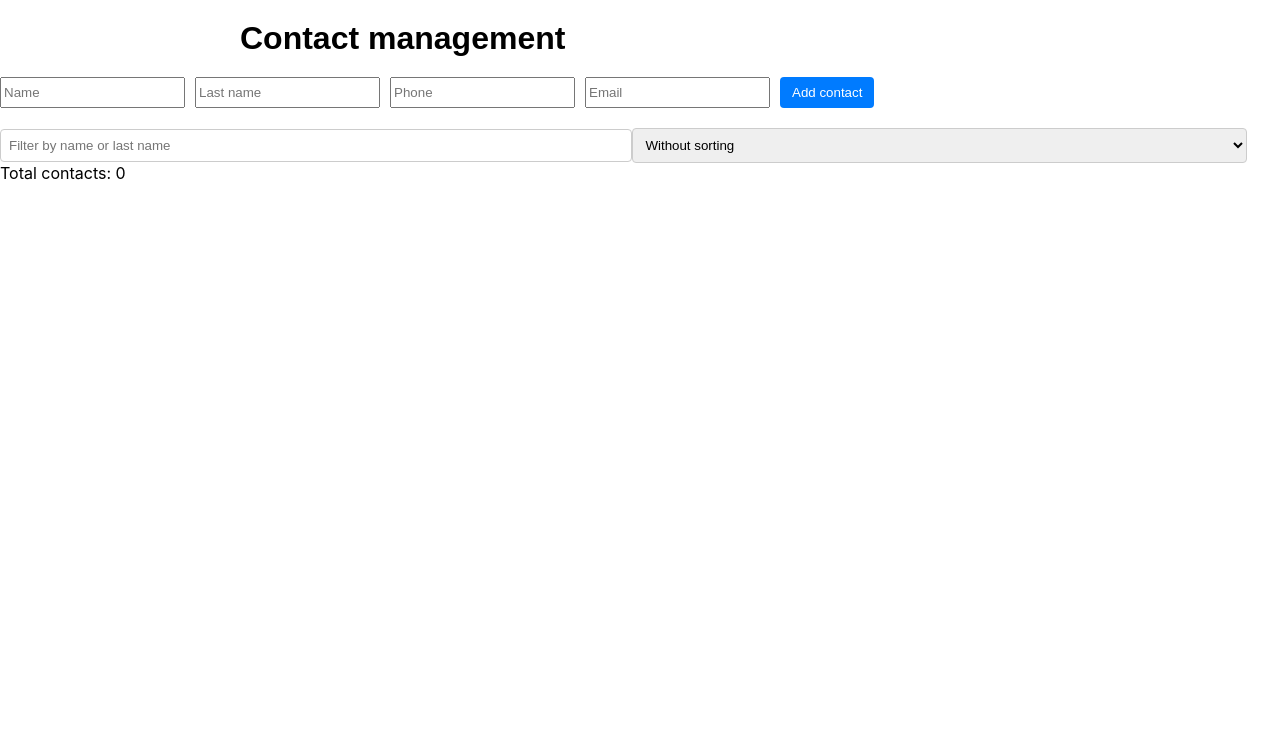
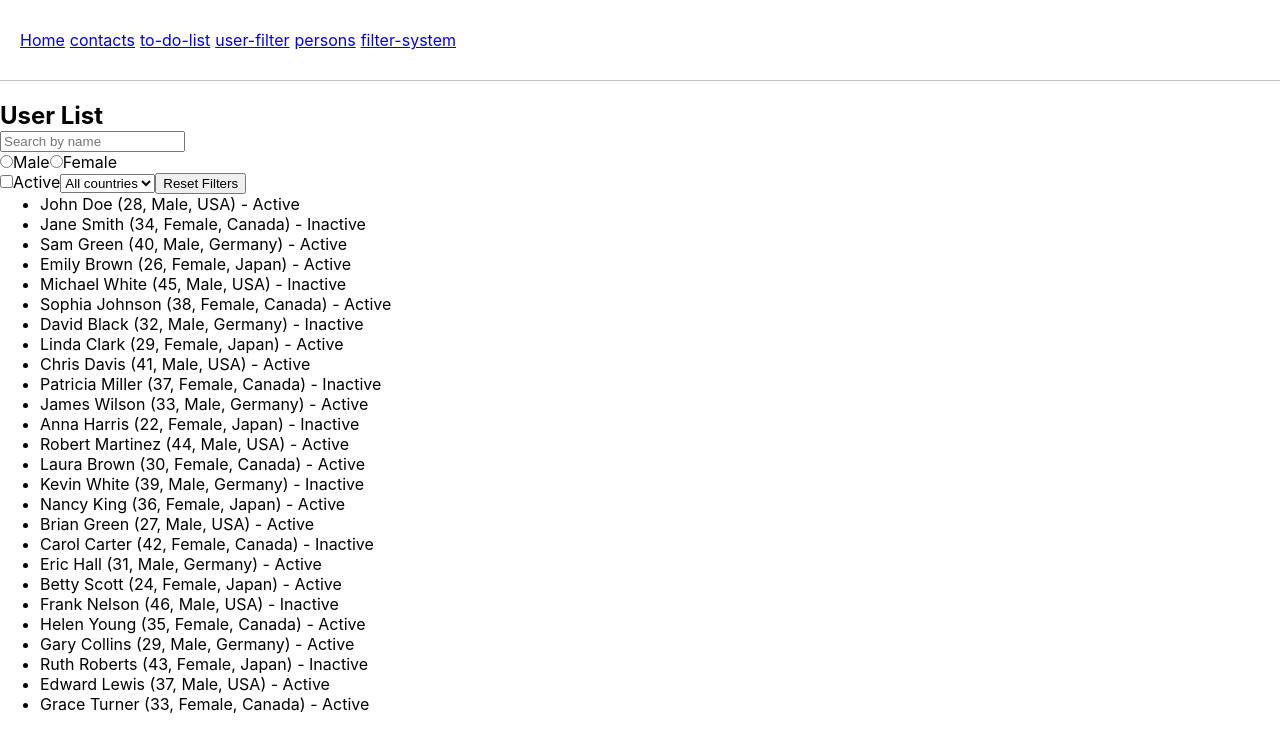
Before and after one commit to DimaJC/Test_project, a React (Create React App) app: page /user-filter in a window 1280 px wide. Shown: the top 752 px of the page. Built offline with nearby package versions, Linux system fonts and the light colour scheme.

Commit message:
Add routes and header component

```diff
--- a/package.json
+++ b/package.json
@@ -8,6 +8,7 @@
     "@testing-library/user-event": "^13.5.0",
     "react": "^18.3.1",
     "react-dom": "^18.3.1",
+    "react-router-dom": "^6.26.2",
     "react-scripts": "5.0.1",
     "sass": "^1.78.0",
     "web-vitals": "^2.1.4"
--- a/src/App.js
+++ b/src/App.js
@@ -1,3 +1,5 @@
+import { BrowserRouter, Routes, Route } from 'react-router-dom';
+
 import logo from './logo.svg';
 import './App.css';
 
@@ -7,18 +9,21 @@ import Persons from './components/Persons';
 import UserFilter from './components/Vera/VeraFilters';
 import FilterSystem from './Edgaras/PersonsFilterSystem';
 import Contacts from './components/Vera/contacts';
+import Header from './components/Header/Index';
 
 function App() {
   return (
-    <div>
-      {/* <MainPage /> */}
-      {/* <ToDOList /> */}
-      {/*<Persons />*/}
-      {/* <UserFilter/> */}
-      {/* <Persons /> */}
-      {/* <FilterSystem/>  */}
-      <Contacts/>
-    </div>
+    <BrowserRouter>
+      <Header />
+      <Routes>
+        <Route path='/' element={<MainPage />} />
+        <Route path='/vera/contacts' element={<Contacts />} />
+        <Route path='/to-do-list' element={<ToDOList />} />
+        <Route path='/user-filter' element={<UserFilter />} />
+        <Route path='/persons' element={<Persons />} />
+        <Route path='/filter-system' element={<FilterSystem />} />
+      </Routes>
+    </BrowserRouter>
   );
 }
 
--- /dev/null
+++ b/src/components/Header/Index.jsx
@@ -0,0 +1,46 @@
+import React, { useMemo } from "react";
+import { Link } from "react-router-dom";
+
+import './styles.scss'
+
+const routes = [
+    {
+        to: '/',
+        title: 'Home'
+    },
+    {
+        to: '/vera/contacts',
+        title: 'contacts'
+    },
+    {
+        to: '/to-do-list',
+        title: 'to-do-list'
+    },
+    {
+        to: '/user-filter',
+        title: 'user-filter'
+    },
+    {
+        to: '/persons',
+        title: 'persons'
+    },
+    {
+        to: '/filter-system',
+        title: 'filter-system'
+    },
+];
+
+const Header = () => {
+    const renderRoutes = useMemo(
+        () => routes.map(({ to, title }) => <Link to={to}>{title}</Link>),
+        [routes]
+    );
+
+    return (
+        <header>
+            {renderRoutes}
+        </header>
+    )
+}
+
+export default Header;
--- /dev/null
+++ b/src/components/Header/styles.scss
@@ -0,0 +1,9 @@
+header {
+    height: 80px;
+    border-bottom: solid silver 1px;
+    padding: 0 20px;
+    display: flex;
+    align-items: center;
+    margin: 0 0 20px;
+    gap: 5px;
+}
--- a/src/components/Vera/VeraFilters/index.jsx
+++ b/src/components/Vera/VeraFilters/index.jsx
@@ -21,7 +21,7 @@ const UserFilter = () => {
 
     const handleSearchChange = (event) => setSearchTerm(event.target.value);
     const handleGenderChange = (event) => setGender(event.target.value);
-    const handleActiveChange = (event) => setIsActive(event.target.ch);
+    const handleActiveChange = () => setIsActive((prevState) => !prevState);
     const handleAgeRange = (event) => setIsActive(event.target.value);
     const handleCountryChange = (event) => setSelectedCountry(event.target.value);
 
```
Also changed, not shown: 1 other file (tests, documents, lock files or other folders).
